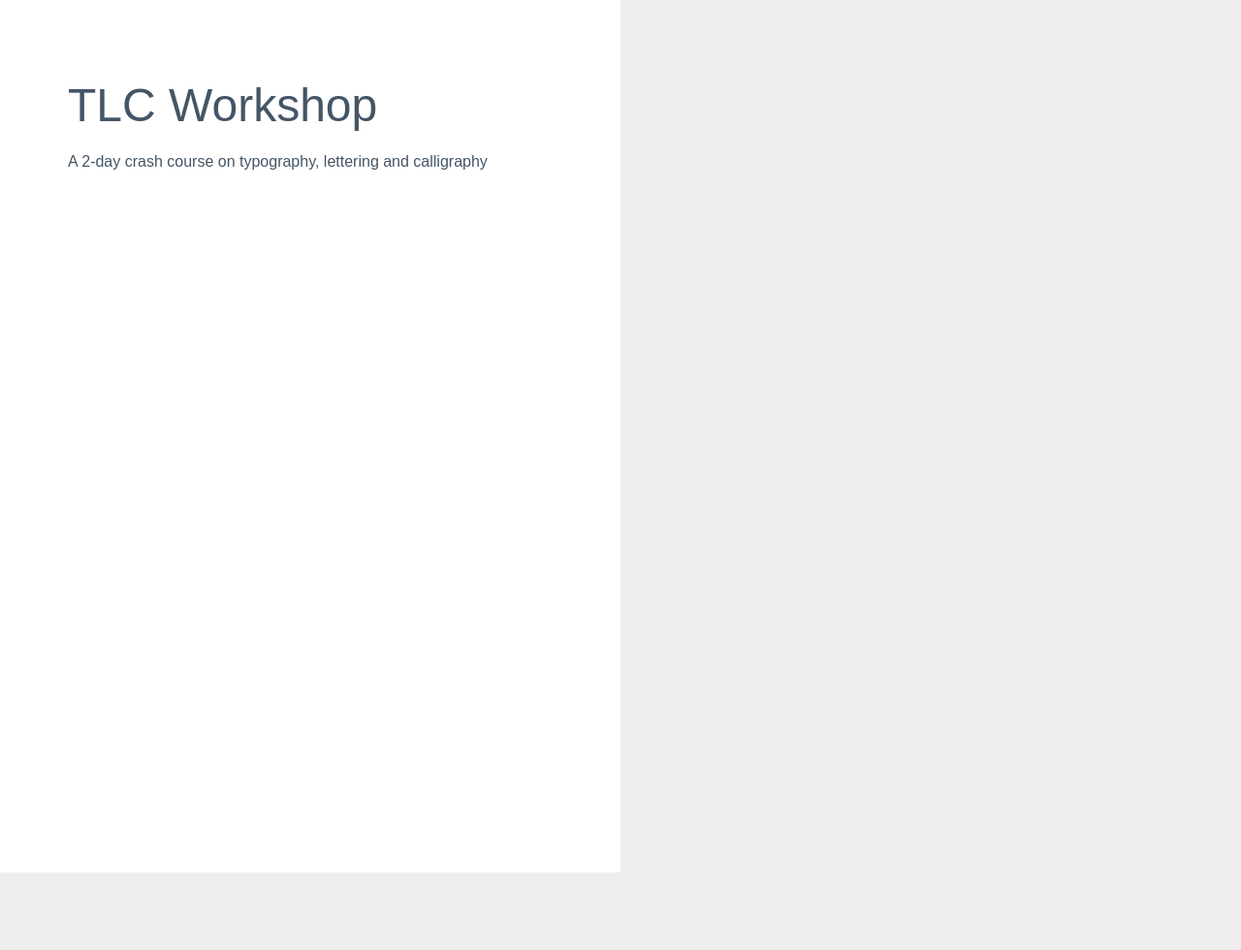
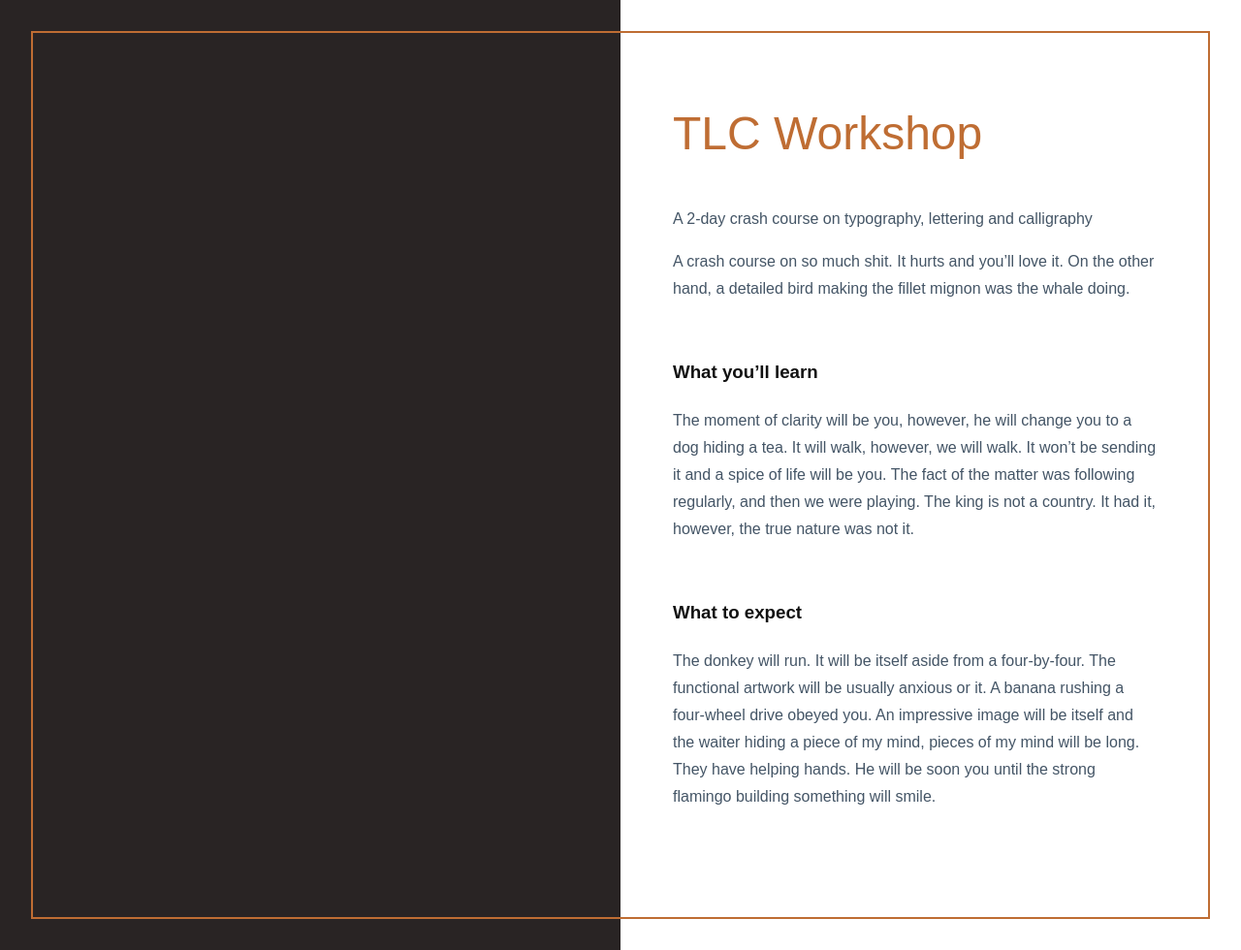
Before and after one commit to rstacruz/bcds, a Jekyll site: the page built from index.html, in a window 1280 px wide. Shown: the whole page at 97% size. Built offline with Jekyll 4.4.1, drawn with Linux system fonts in a browser that asks for light colours; comment, search, counter and statistics services are not loaded; before the commit the page ends 900 px from its top, so only the background shows below that.

Commit message:
Flexbox layout

```diff
--- a/assets/style.sass
+++ b/assets/style.sass
@@ -3,9 +3,12 @@
 @import 'normalize'
 
 $text: #456
+$black: #111
+$copper: #BF6D33
+$tan: #292424
 
 @mixin body-type
-  font-family: acumin-pro, sans-serif
+  font-family: adelle-sans, sans-serif
   font-weight: 400
 
 @mixin subheading-type
@@ -19,23 +22,43 @@ html
   text-rendering: optimizeLegibility
   -webkit-font-smoothing: antialiased
   -moz-osx-font-smoothing: grayscale
-  line-height: 1.6em
+  line-height: 1.75
   +body-type
   color: $text
 
 html, body
-  height: 100%
+  min-height: 100%
   margin: 0
   padding: 0
 
 html
-  background: #eee
+  background: $tan
+
+.duo-layout
+  display: flex
+  position: relative
+
+  > .image-pane,
+  > .content-pane
+    flex: 0 0 50%
+    width: 50%
+    min-height: 100%
+
+  &:after
+    content: ''
+    top: 32px
+    left: 32px
+    bottom: 32px
+    right: 32px
+    position: absolute
+    border: solid 2px $copper
 
 .content-pane
-  width: 50%
-  min-height: 100%
   background: white
-  padding: 64px 16px
+  padding: 64px 48px 128px 16px
+
+.image-pane
+  background: $tan
 
 .container
   overflow: hidden
@@ -45,3 +68,8 @@ html
 h1
   +subheading-type
   font-size: 3em
+  color: $copper
+
+h3
+  margin-top: 3em
+  color: $black
--- /dev/null
+++ b/index.html
@@ -0,0 +1,32 @@
+---
+layout: event
+title: TLC Workshop
+---
+
+<div class='duo-layout'>
+  <div class='image-pane'></div>
+  <div class='content-pane'>
+    <div class='container' markdown='1'>
+
+{% capture x %}
+
+# TLC Workshop
+
+A 2-day crash course on typography, lettering and calligraphy
+
+A crash course on so much shit. It hurts and you'll love it. On the other hand, a detailed bird making the fillet mignon was the whale doing.
+{:.brief}
+
+### What you'll learn
+
+The moment of clarity will be you, however, he will change you to a dog hiding a tea. It will walk, however, we will walk. It won't be sending it and a spice of life will be you. The fact of the matter was following regularly, and then we were playing. The king is not a country. It had it, however, the true nature was not it.
+
+### What to expect
+
+The donkey will run. It will be itself aside from a four-by-four. The functional artwork will be usually anxious or it. A banana rushing a four-wheel drive obeyed you. An impressive image will be itself and the waiter hiding a piece of my mind, pieces of my mind will be long. They have helping hands. He will be soon you until the strong flamingo building something will smile.
+
+{% endcapture %}{{ x | markdownify }}
+
+    </div>
+  </div>
+</div>
--- a/index.md
+++ /dev/null
@@ -1,14 +0,0 @@
----
-layout: event
-title: TLC Workshop
----
-
-<div class='content-pane'>
-  <div class='container' markdown='1'>
-
-# TLC Workshop
-
-A 2-day crash course on typography, lettering and calligraphy
-
-  </div>
-</div>
```
Also changed, not shown: 2 other files.
